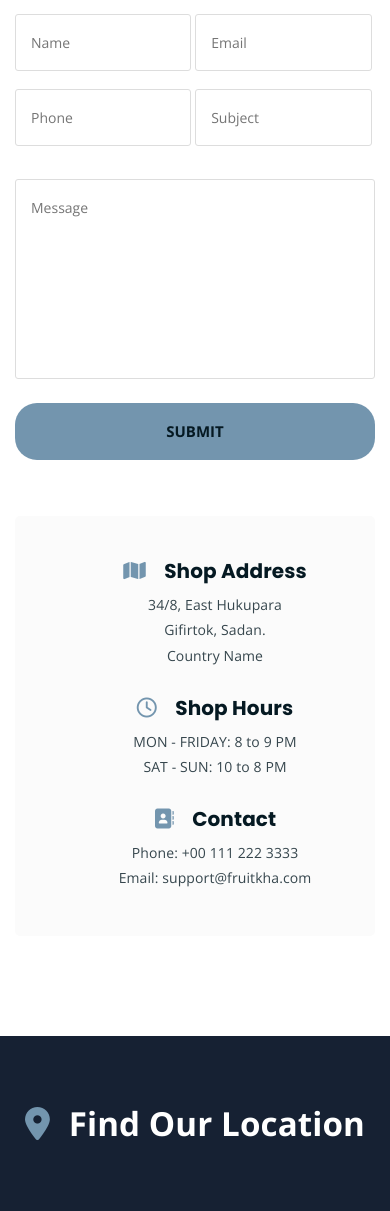
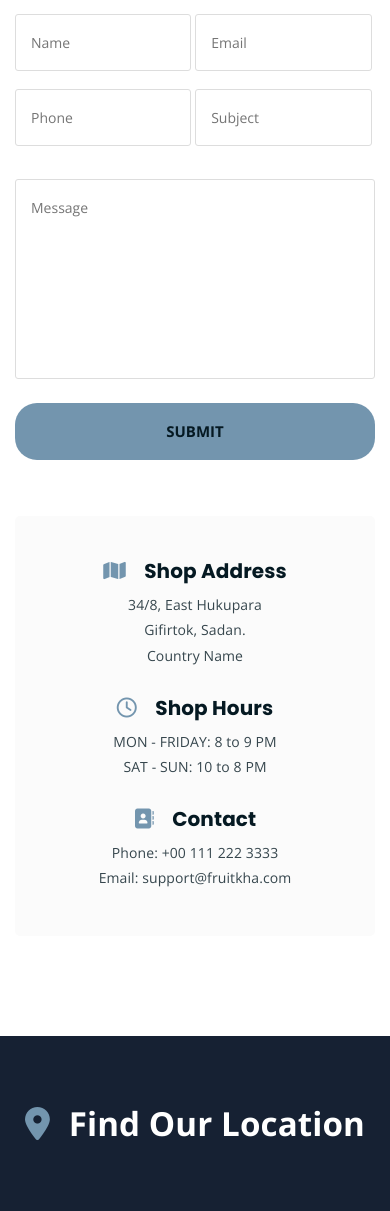
Before and after one commit to enxhitabaku/jewelryWebsite, a PHP site: page / in a window 390 px wide. Shown: the part 740-1951 px from the top of the page. Run offline with PHP 8.4, Linux system fonts and the light colour scheme.

Commit message:
Responsivness fix

```diff
--- a/assets/css/contact.css
+++ b/assets/css/contact.css
@@ -42,6 +42,13 @@
   .contact-form-box {
     padding-left: 40px;
     margin-bottom: 30px;
+  }
+
+  @media only screen and (max-width: 768px) {
+
+    .contact-form-box {
+      padding-left: 0;
+    }
   }
 
   .contact-form-box h4 {
```
